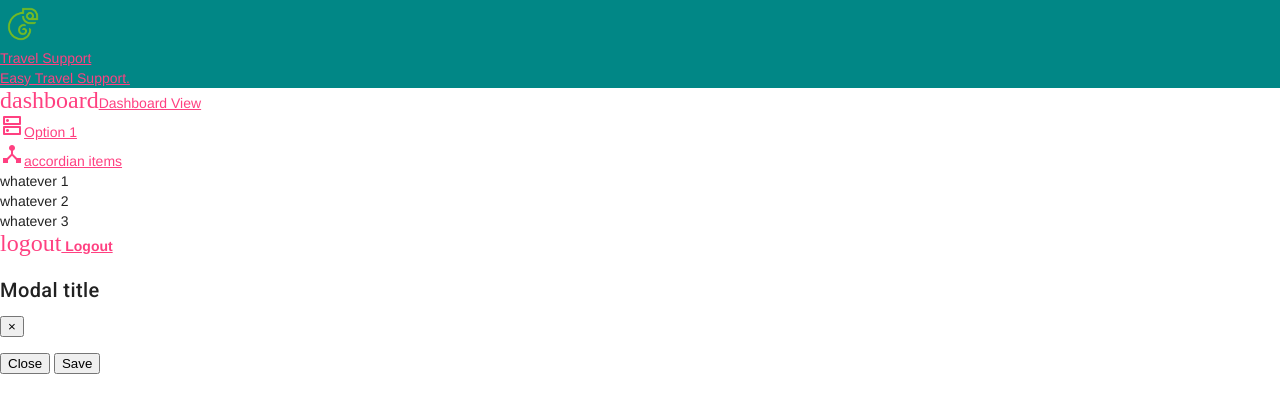
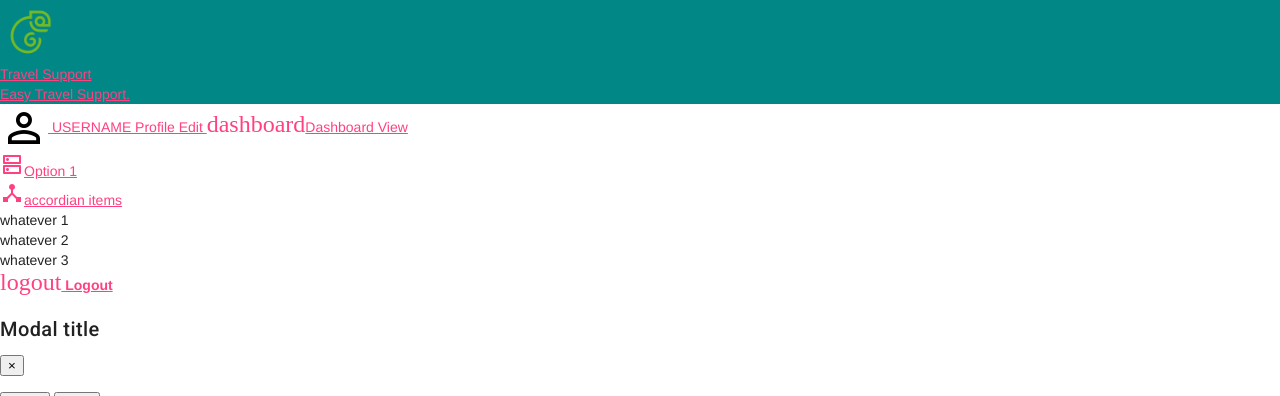
Before and after one commit to Geeko-Foundation/tspng, a Django app: template templates/base.html in a window 1280 px wide. Shown: the part 127-523 px from the top of the page. Run offline with Django 5.2, Linux system fonts and the light colour scheme; the template is opened without the code that fills it, so the values that code supplies are empty; some libraries are stand-ins or nearby versions.

Commit message:
minor edit

```diff
--- a/templates/base.html
+++ b/templates/base.html
@@ -144,11 +144,7 @@
                 console.log('ACTION: target is ' + src_id);
                 console.log('ACTION: action is ' + src_tg);
 
-                if (src.getAttribute('data-action2')) {
-                    console.log('what is the action:   ' + src.getAttribute('data-action2'));
-                    genericVMActions(src_name, src_action, src);
-                }
-                ;
+
 
                 if (pageProps[src.id] !== undefined) {
                     console.log('should be loading: ' + pageProps[src.id][0]);
@@ -157,20 +153,20 @@
                     if (src.closest('#home-data')) {
                         genericTabActions(pageProps[src.id][0], pageProps[src.id][1]);
                     }
-                    ;
+
 
                     if (src.closest('#second-data')) {
                         console.log('this is from the second tab!!!!!');
                         genericTabActions(pageProps[src.id][0], pageProps[src.id][1]);
                         //$("#tab3_content").clear();
                     }
-                    ;
+
                     if (src.closest('#third-data')) {
                         console.log('this is from the third tab!!!!!');
                         genericTabActions(pageProps[src.id][0], pageProps[src.id][1]);
                         //$("#tab3_content").clear();
                     }
-                    ;
+
 
                     //if (src.getAttribute('data-action')) {
                     //    console.log('what is the name:   '); // + src.hostname);
@@ -180,7 +176,7 @@
                     if (src_tg !== undefined) {
                         console.log('class: ' + src_tg);
                     }
-                    ;
+
                 }
             });
         });
--- a/templates/includes/leftbar.html
+++ b/templates/includes/leftbar.html
@@ -6,7 +6,7 @@
     <div class="navdrawer-content">
         <div class="navdrawer-header bg-secondary-dark">
             <a class="navbar-brand px-0" href="#">
-                <img height="48px" src="{% static 'img/applogo.png' %}"/>
+                <img height="64px" src="{% static 'img/applogo.png' %}"/>
                 <div class="navbar-brand text-white">
                     <bold>Travel Support</bold>
                 </div>
@@ -17,6 +17,10 @@
         </div>
 
         <nav class="navdrawer-nav">
+            <a id="profile_edit" class="nav-item nav-link"  href="/">
+                <img height="48px" src="{% static 'img/person.png' %}"/>
+                USERNAME Profile Edit
+            </a>
             <a id="dashboard_goto" class="nav-item nav-link" href="/">
                 <i class="material-icons pr-2">dashboard</i>Dashboard View
             </a>
```
Also changed, not shown: static/img/person.png (added).
